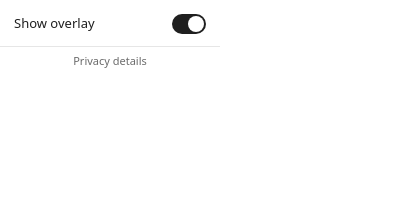
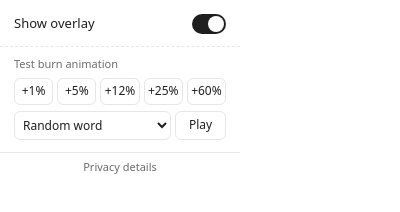
Before and after one commit to thedanielpj/Claude_Usage_Extension, a browser extension: page popup.html in a window 400 px wide. Drawn offline with Linux system fonts and the light colour scheme.

Commit message:
TEMP: test panel in the popup to trigger each burn scenario
Tier buttons (+1/+5/+12/+25/+60) and a word dropdown. Marked TEMP-TEST;
revert this commit before release.

Co-Authored-By: Claude Sonnet 5.5 <noreply@anthropic.com>
Claude-Session: https://claude.ai/code/session_014VAvEtKtea2xrvSQE2SjCP

```diff
--- /dev/null
+++ b/popup-test.js
@@ -0,0 +1,46 @@
+// TEMP-TEST: test panel for the burn animation. Delete this file, the "Testing" block in
+// popup.html, its CSS in popup.css, and the TEMP-TEST hook in src/content.js before release.
+(function () {
+  'use strict';
+  const TIERS = [
+    { label: '+1%', delta: 1 },
+    { label: '+5%', delta: 5 },
+    { label: '+12%', delta: 12 },
+    { label: '+25%', delta: 25 },
+    { label: '+60%', delta: 60 },
+  ];
+  const play = (delta, word) =>
+    chrome.storage.local.set({ cuo_test_burn: { delta, word: word || null, n: Date.now() } });
+
+  const btns = document.getElementById('t-tiers');
+  TIERS.forEach((t) => {
+    const b = document.createElement('button');
+    b.type = 'button';
+    b.textContent = t.label;
+    b.title = 'Random word for ' + t.label;
+    b.addEventListener('click', () => play(t.delta));
+    btns.appendChild(b);
+  });
+
+  const sel = document.getElementById('t-word');
+  const rnd = document.createElement('option');
+  rnd.value = '';
+  rnd.textContent = 'Random word';
+  sel.appendChild(rnd);
+  window.ClaudeUsage.BURN_WORDS.forEach((tier, i) => {
+    const g = document.createElement('optgroup');
+    g.label = TIERS[i].label + ' tier';
+    tier.words.forEach((w) => {
+      const o = document.createElement('option');
+      o.value = TIERS[i].delta + ':' + w;
+      o.textContent = w;
+      g.appendChild(o);
+    });
+    sel.appendChild(g);
+  });
+  document.getElementById('t-play').addEventListener('click', () => {
+    if (!sel.value) return play(TIERS[Math.floor(Math.random() * TIERS.length)].delta);
+    const [d, w] = sel.value.split(':');
+    play(Number(d), w);
+  });
+})();
--- a/popup.css
+++ b/popup.css
@@ -1,7 +1,7 @@
 :root { color-scheme: light dark; --bg:#fff; --fg:#1f1f1f; --muted:#6b6b6b; --line:#e6e6e6; --off:#c8c8c8; --on:#1f1f1f; --knob:#fff; }
 @media (prefers-color-scheme: dark) { :root { --bg:#191919; --fg:#efefef; --muted:#9a9a9a; --line:#2c2c2c; --off:#454545; --on:#efefef; --knob:#191919; } }
 * { box-sizing: border-box; }
-body { margin:0; width:220px; background:var(--bg); color:var(--fg); font:13px/1.2 system-ui, -apple-system, "Segoe UI", sans-serif; }
+body { margin:0; width:240px; background:var(--bg); color:var(--fg); font:13px/1.2 system-ui, -apple-system, "Segoe UI", sans-serif; }
 main { padding:14px 14px 12px; }
 .row { display:flex; align-items:center; justify-content:space-between; cursor:pointer; }
 .name { font-weight:500; }
@@ -16,3 +16,13 @@ footer { border-top:1px solid var(--line); padding:6px 14px; text-align:center;
 footer a { font-size:11px; color:var(--muted); text-decoration:none; }
 footer a:hover, footer a:focus-visible { text-decoration:underline; }
 @media (prefers-reduced-motion: reduce) { .track, .track::after { transition:none; } }
+
+/* TEMP-TEST */
+.test { border-top:1px dashed var(--line); padding:10px 14px 12px; }
+.test-title { font-size:11px; color:var(--muted); margin-bottom:8px; }
+.tiers { display:flex; gap:4px; }
+.tiers button, .pick button { flex:1; font:inherit; font-size:12px; padding:5px 0; color:var(--fg); background:transparent; border:1px solid var(--line); border-radius:6px; cursor:pointer; }
+.tiers button:hover, .pick button:hover { background:var(--line); }
+.pick { display:flex; gap:4px; margin-top:6px; }
+.pick select { flex:3; min-width:0; font:inherit; font-size:12px; padding:4px; color:var(--fg); background:var(--bg); border:1px solid var(--line); border-radius:6px; }
+.pick button { flex:1; }
--- a/popup.html
+++ b/popup.html
@@ -15,9 +15,20 @@
       </span>
     </label>
   </main>
+  <!-- TEMP-TEST: remove this block, popup-test.js and the two script tags before release -->
+  <section class="test">
+    <div class="test-title">Test burn animation</div>
+    <div id="t-tiers" class="tiers"></div>
+    <div class="pick">
+      <select id="t-word" aria-label="Word"></select>
+      <button id="t-play" type="button">Play</button>
+    </div>
+  </section>
   <footer>
     <a id="privacy" href="https://github.com/thedanielpj/Claude_Usage_Extension/blob/main/PRIVACY.md" target="_blank" rel="noopener">Privacy details</a>
   </footer>
+  <script src="src/usage.js"></script> <!-- TEMP-TEST -->
   <script src="popup.js"></script>
+  <script src="popup-test.js"></script> <!-- TEMP-TEST -->
 </body>
 </html>
```
Also changed, not shown: src/content.js (+8 -3 lines).
